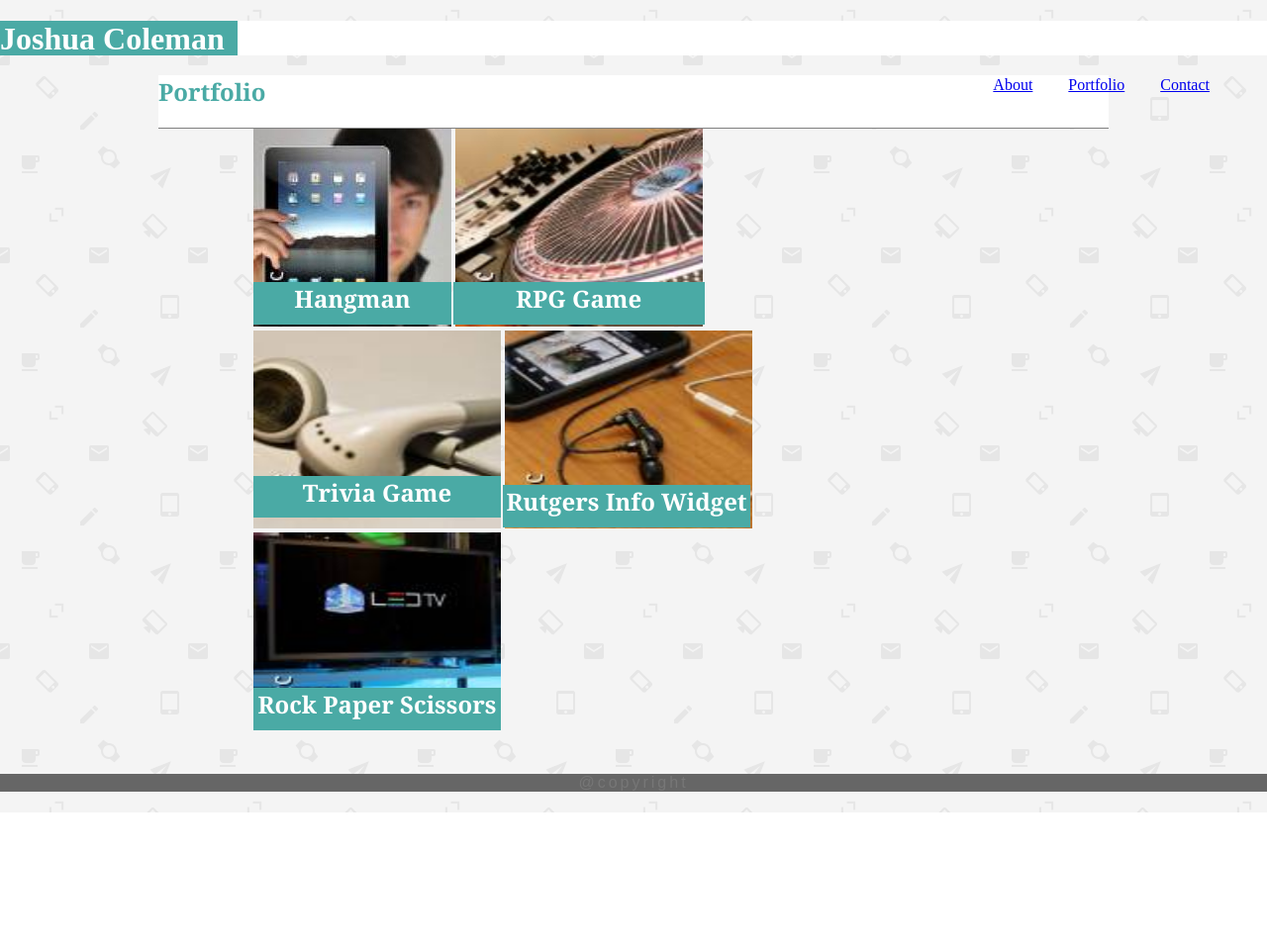
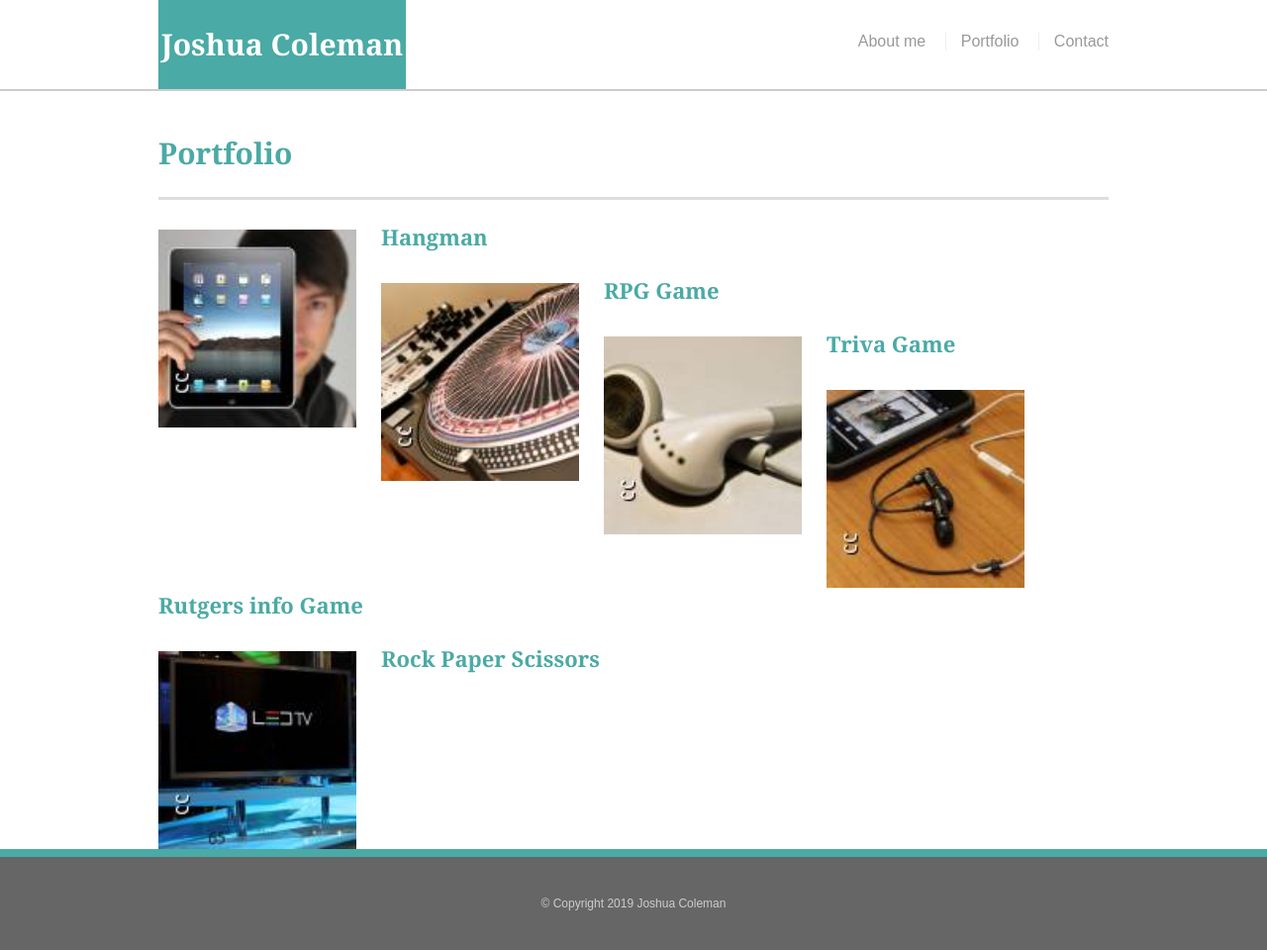
Before and after one commit to Focuscode77/Responsive-Portfolio, a plain HTML site: page portfolio.html in a window 1280 px wide. Shown: the whole page at 99% size. Before the commit the page ends 821 px from the top, so only its background shows below. Drawn offline with nearby package versions, Linux system fonts and the light colour scheme.

Commit message:
Rewite index, portfolio and contact

```diff
--- /dev/null
+++ b/CSS/reset.css
@@ -0,0 +1,48 @@
+/* http://meyerweb.com/eric/tools/css/reset/
+   v2.0 | 20110126
+   License: none (public domain)
+*/
+
+html, body, div, span, applet, object, iframe,
+h1, h2, h3, h4, h5, h6, p, blockquote, pre,
+a, abbr, acronym, address, big, cite, code,
+del, dfn, em, img, ins, kbd, q, s, samp,
+small, strike, strong, sub, sup, tt, var,
+b, u, i, center,
+dl, dt, dd, ol, ul, li,
+fieldset, form, label, legend,
+table, caption, tbody, tfoot, thead, tr, th, td,
+article, aside, canvas, details, embed,
+figure, figcaption, footer, header, hgroup,
+menu, nav, output, ruby, section, summary,
+time, mark, audio, video {
+	margin: 0;
+	padding: 0;
+	border: 0;
+	font-size: 100%;
+	font: inherit;
+	vertical-align: baseline;
+}
+/* HTML5 display-role reset for older browsers */
+article, aside, details, figcaption, figure,
+footer, header, hgroup, menu, nav, section {
+	display: block;
+}
+body {
+	line-height: 1;
+}
+ol, ul {
+	list-style: none;
+}
+blockquote, q {
+	quotes: none;
+}
+blockquote:before, blockquote:after,
+q:before, q:after {
+	content: '';
+	content: none;
+}
+table {
+	border-collapse: collapse;
+	border-spacing: 0;
+}
--- a/CSS/styles.css
+++ b/CSS/styles.css
@@ -1,227 +1,127 @@
-html{
-    height: 100%;
-    margin:0;
-    padding:0;
+*{
+    box-sizing: border-box;
 }
 
 body {
-    background-image: url(../assets/Images/email-pattern.png);
-    height: 100%;
-    margin:0;
-    padding:0;
+    background: url(../assets/Images/email-pattern.png)
+    font-size: 18px;
+    line-height: 34px;
+    font-family: Arial, Helvetica, sans-serif;
+   color:#777;
 
 }
 
-}
-h1{
-    color: #ffffff;
-    font-family: Georgia, 'Times New Roman', Times, serif;
-    font-size: 26px;
-    background-color:#4aaaa5;
+.container{
+    width: 100%;
+    max-width: 960px;
+    margin: 0 auto;
+    clear: both;
 }
 
+h1,h2,h3,p {
+    margin-bottom: 20px;
+}
 
+p: last-child{
+    margin-bottom: 0;
+}
 
-h2{
-   color: #4aaaa5;
-   font-family: Georgia, 'Times New Roman', Times, serif;
+h1,h2,h3{
+    font-family: Georgia, 'Times New Roman', Times, serif;
+    font-weight: 700;
+    color: #4aaaa5;
+}
+
+h1{
+    font-size: 30px;
+    line-height: 49px;
+    border-bottom: 3px solid #ddd;
+    padding-bottom:20px;
+}
+
+h2, h3{
+    font-size:22px;
+}
+/* headers */
+
+#masthead{
+    background: #fff;
+    margin: 0 0 30px;
+    z-index: 99;
+    color: #fff;
+    overflow: auto;
+    border-bottom: 2px solid #ccc;
+    position: fixed;
+    width: 100%;
+}
+
+#logo{
+    width: 250px;
+    height: 90px;
+    background: #4aaaa5;
+    float: left;
+    font-family: Georgia, 'Times New Roman', Times, serif;
+    text-align: center;
+    line-height: 90px;
+    color: #fff;
+    font-weight: 700;
+    font-size: 30px;
+    text-decoration: none;
+}
+
+nav{
+    float: right;
+    margin-top: 25px
+}
+
+nav a{
+    color: #999;
+    text-decoration: none;
+    margin-left: 15px;
+    display: inline-block;
+    border-left: 1px solid #efefef;
+    padding-left: 15px;
+    line-height: 18px;
 
 }
 
-.section{
-    background: #ffffff;
-    width: 960px;
-    height: 100%;
-    margin: 0 auto;
+nav a:first-child {
+    border-left: 0 none;
 }
 
-.title{
-    border-bottom: 1px solid gray;
+/* main */
+#main-container{
+    padding-top:130px;
 }
 
+,main-section{
+    background: #fff;
+    padding: 30px;
+    margin: 0 0 40px 0;
+    width: 100%;
+    max-width: 650px;
+    float: left;
+    border: 1px solid #ddd;
 
 }
 
-header {
-background-color: #ffffff;
-background-size:cover;
-background-position: center;
-height: 40px;
-width: 200px;
-
-
+.auth-image{
+    width: 200px;
+    height: auto;
+    margin-top: 10px;
+    float: left;
+    margin-right: 25px;
 }
 
+/* footer */
 
-.box-set{
-    background: #ffffff;
+footer{
+    background: #666;
+    color: #fff;
+    padding: 30px 0;
+    clear: both;
+    border-top: 8px solid #4aaaa5;
+    color: #ccc;
+    font-size: 12px;
+    text-align: center;
 }
-
- .container {
-    background: #4aaaa5;
-    height: 35px;
-    width: 240px;
-    color: #ffffff;
-
-
-}
-
-nav{
-
-    position: absolute;
-    top: 5%;
-    width: 100%;
-    line-height: 60px;
-
-
-}
-
- nav ul{
-    float: right;
-    margin:0;
-    padding:0;
-    padding-right: 42px;
-}
-
-nav ul li{
-    display: inline-block;
-    padding: 16px;
-}
-
-
-p{
-    color: #777777;
-    display:inline;
-    font-family: Arial, Helvetica, sans-serif;
-    letter-spacing: 3px;
-    top: 30%;
-}
-
-
-footer {
-    background: #666666;
-    text-align: center;
-    width:100%;
-    position: fixed;
-    left: 0;
-    bottom: 0;
-
-}
-
-
-.heading{
-    color: #ffffff;
-    position: absolute;
-    left: 0%;
-    top: 22%;
-    text-align: center;
-    background-color: #4aaaa5;
-    width: 200px;
-    height: 7%;
-}
-
-
-
-
-
-.heading2{
-    color: #ffffff;
-    position: absolute;
-    left: 40%;
-    top: 22% ;
-    text-align: center;
-    background-color: #4aaaa5;
-    width: 254px;
-    height: 7%;
-
-}
-
-.heading3{
-    color: #ffffff;
-    position: absolute;
-    left: 0%;
-    top: 54%;
-    text-align: center;
-    background-color: #4aaaa5;
-    width: 250px;
-    height: 7%;
-
-}
-
-.heading4{
-    color: #ffffff;
-    position: absolute;
-    left: 50%;
-    bottom: 31%;
-    text-align: center;
-    background-color: #4aaaa5;
-    width: 250px;
-    height: 7%;
-
-}
-
-.heading5{
-    color: #ffffff;
-    position: absolute;
-    left: 0%;
-    top: 89%;
-    text-align: center;
-    background-color: #4aaaa5;
-    width: 250px;
-    height: 7%;
-
-}
-
-.info{
-    width: 150px;
-    height: 100%;
-    position: absolute;
-    left:20%;
-    top:25%;
-
-}
-
-.banner{
-    position: absolute;
-    left: 20%;
-
-
-
-}
-
-.color{
-    color: #ffffff;
-    background: #4aaaa5;
-    font-size: 15px;
-    height: 4%;
-}
-
-input[type=text], select, textarea {
-    width: 640%; /* Full width */
-    padding: 12px; /* Some padding */
-    border: 1px solid #ccc; /* Gray border */
-    border-radius: 4px; /* Rounded borders */
-    box-sizing: border-box; /* Make sure that padding and width stays in place */
-    margin-top: 6px; /* Add a top margin */
-    margin-bottom: 16px; /* Bottom margin */
-    resize: vertical /* Allow the user to vertically resize the textarea (not horizontally) */
-
-  }
-
-  a:visited{
-      color: black;
-  }
-
-  a:hover{
-      color: green;
-  }
-
-  a:active{
-      color: red;
-  }
-
-  @media (min-width: 980px) { ... };
-
-  @media (min-width: 768px) { ... };
-
-  @media (min-width: 640px) { ... };
--- a/portfolio.html
+++ b/portfolio.html
@@ -5,73 +5,66 @@
     <meta charset="UTF-8">
     <meta name="viewport" content="width=device-width, initial-scale=1.0">
     <meta http-equiv="X-UA-Compatible" content="ie=edge">
+    <link rel="stylesheet" type="text/css" href="CSS/reset.css">
     <link rel="stylesheet" type="text/css" href="CSS/styles.css">
     <title>Focus Code</title>
 </head>
-<div class="box-set">
 
-    <body>
-        <header>
-            <div class="container">
-                <h1>Joshua Coleman</h1>
 
-        </header>
+<body>
+    <header id="masthead">
+        <div class="container">
+            <a href="index.html" id="logo"> Joshua Coleman</a>
+            <nav>
+                <a href="index.html"> About me</a>
+                <a href="portfolio.html"> Portfolio</a>
+                <a href="contact.html"> Contact</a>
+            </nav>
+        </div>
+    </header>
+    <div id="main-container" class="container">
+        <section class="main-container">
+            <h1>Portfolio</h1>
+            <div class="work">
+                <img src="../Responsive-Portfolio/assets/Images/download.jpg" class="auth-image" alt="hangman" ;>
+                <h3>Hangman</h3>
+            </div>
+            <div class="work">
+                <img src="../Responsive-Portfolio/assets/Images/download (1).jpg" class="auth-image" alt="RPG Game" ;>
+                <h3> RPG Game</h3>
+            </div>
+            <div class="work">
+                <img src="../Responsive-Portfolio/assets/Images/download (2).jpg" class="auth-image" alt="Triva Game" ;>
+                <h3>Triva Game</h3>
+            </div>
+            <div class="work">
+                <img src="../Responsive-Portfolio/assets/Images/download (3).jpg" class="auth-image" alt="Ruthers Info Game" ;>
+                <h3>Rutgers info Game</h3>
+            </div>
+            <div class="work">
+                <img src="../Responsive-Portfolio/assets/Images/download (4).jpg" class="auth-image" alt="Rock paper Scissors" ;>
+                <h3>Rock Paper Scissors</h3>
+            </div>
 
-        <!--Create Nav Bar-->
-        <nav class="nav">
-            <ul>
-                <li> <a href="index.html">About</a></li>
-                <li> <a href="portfolio.html">Portfolio</a></li>
-                <li> <a href="contact.html">Contact</a></li>
-            </ul>
-        </nav>
-</div>
-</div>
+        </section>
+    </div>
+    <footer>
+        <div class="contianer">
+            &copy; Copyright 2019 Joshua Coleman
+        </div>
+    </footer>
 
 
 
-<header>
-    <div class="section">
-        <div class="title">
-            <h2>Portfolio</h2>
-        </div>
-</header>
-<!--Images for Hangeman-->
-<div class="banner">
-    <!--Download pictures to device-->
-
-    <img src="assets/Images/placeholder_2.jpeg" height="200">
-    <h2 class="heading"> Hangman</h2>
-
-
-    <!--Image for RPG Game-->
-
-    <img src="assets/Images/download (1).jpg" height="200" width="250">
-    <!--Image for Triva Game-->
-    <h2 class="heading2"> RPG Game</h2>
-    <br>
-    <img src="assets/Images/download (2).jpg" height="200" width="250">
-    <h2 class="heading3">Trivia Game</h2>
-
-    <!--Image for Rutges Info Widgets-->
-    <img src="assets/Images/placeholder_5.jpeg" height="200" width="250">
-    <h2 class="heading4">Rutgers Info Widget</h2>
-
-    <!--Image for Rock paper Scissors-->
-    <br>
-
-    <img src="assets/Images/download (4).jpg" height="200" width="250">
-    <h2 class="heading5"> Rock Paper Scissors</h2>
-</div>
-</div>
-</div>
-</div>
-<footer>
-
-    <p>@copyright</p>
-
-</footer>
-
+    <script src="https://code.jquery.com/jquery-3.2.1.slim.min.js"
+        integrity="sha384-KJ3o2DKtIkvYIK3UENzmM7KCkRr/rE9/Qpg6aAZGJwFDMVNA/GpGFF93hXpG5KkN"
+        crossorigin="anonymous"></script>
+    <script src="https://cdnjs.cloudflare.com/ajax/libs/popper.js/1.12.9/umd/popper.min.js"
+        integrity="sha384-ApNbgh9B+Y1QKtv3Rn7W3mgPxhU9K/ScQsAP7hUibX39j7fakFPskvXusvfa0b4Q"
+        crossorigin="anonymous"></script>
+    <script src="https://maxcdn.bootstrapcdn.com/bootstrap/4.0.0/js/bootstrap.min.js"
+        integrity="sha384-JZR6Spejh4U02d8jOt6vLEHfe/JQGiRRSQQxSfFWpi1MquVdAyjUar5+76PVCmYl"
+        crossorigin="anonymous"></script>
 
 </body>
 
```
Also changed, not shown: contact.html (+57 -36 lines), index.html (+37 -48 lines), assets/Images/thumbnail_IMG_2634 (1).jpg (added).
